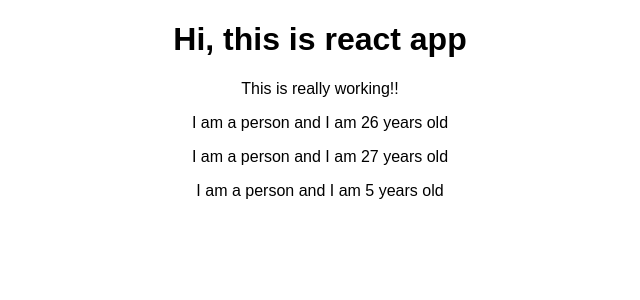
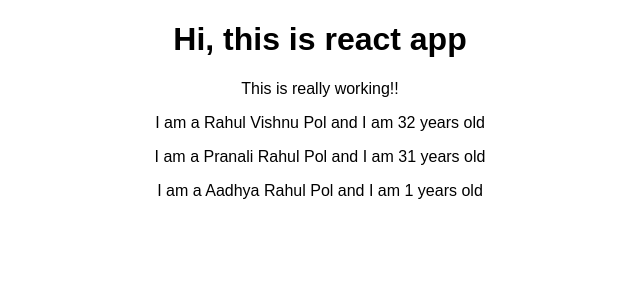
Before and after one commit to RahulPol/react-complete-guide, a React (Create React App) app in the folder project/react-complete-guide/: page / in a window 1280 px wide. Shown: the top 300 px of the page, without its empty margins (320-960 px from the left). Built offline with nearby package versions, Linux system fonts and the light colour scheme.

Commit message:
Section-3-Commit-9 adding properties to your components

```diff
--- a/project/react-complete-guide/src/App.js
+++ b/project/react-complete-guide/src/App.js
@@ -9,9 +9,11 @@
       <div className="App">
         <h1>Hi, this is react app</h1>
         <p>This is really working!!</p>
-        <Person />
-        <Person />
-        <Person />
+
+        {/* the attributes are passed as properties to your components */}
+        <Person name="Rahul Vishnu Pol" age="32" />
+        <Person name="Pranali Rahul Pol" age="31" />
+        <Person name="Aadhya Rahul Pol" age="1" />
       </div>
     );
   }
--- a/project/react-complete-guide/src/Person/Person.js
+++ b/project/react-complete-guide/src/Person/Person.js
@@ -1,10 +1,11 @@
 import React from "react";
 
-const Person = () => {
+// you can collect properties inside props parameter
+const Person = (props) => {
   return (
-    //This is really simple way of making your content dynamic, of course you
-    // can call function, or use properties received from  component
-    <p> I am a person and I am {Math.ceil(Math.random() * 30)} years old</p>
+    <p>
+      I am a {props.name} and I am {props.age} years old
+    </p>
   );
 };
 
```
